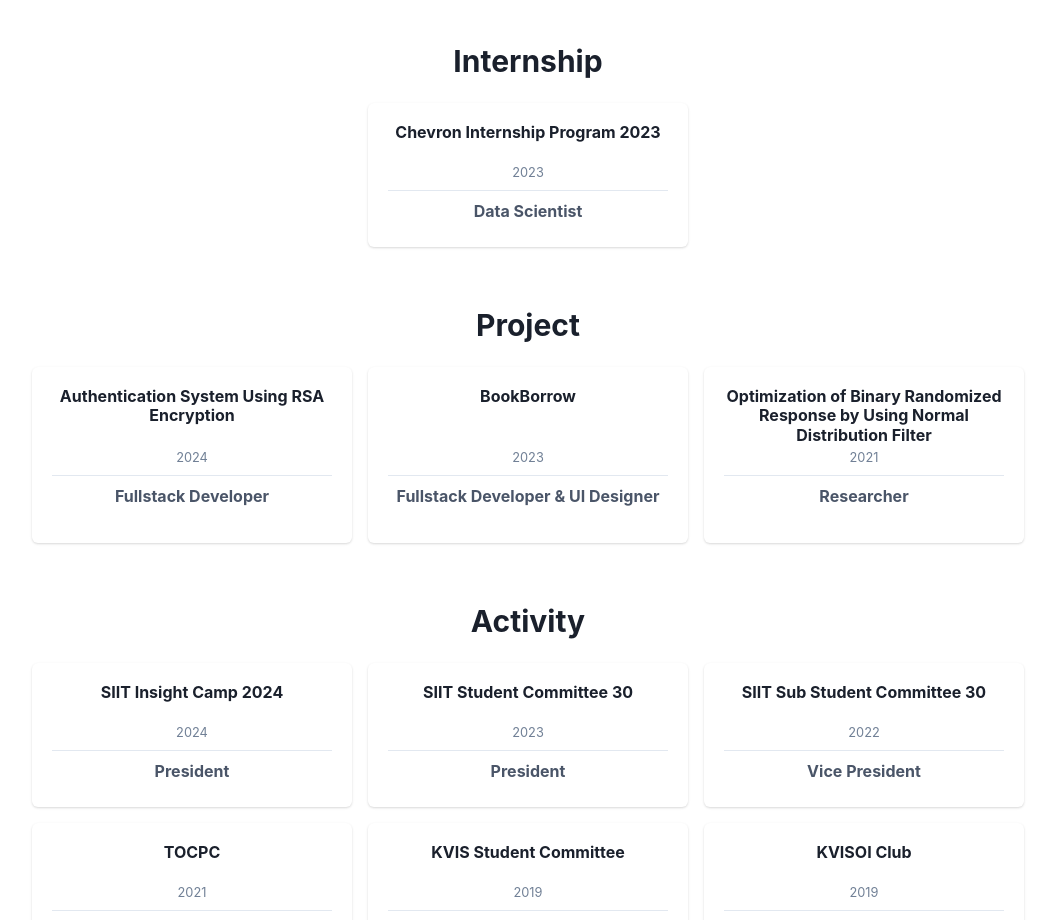
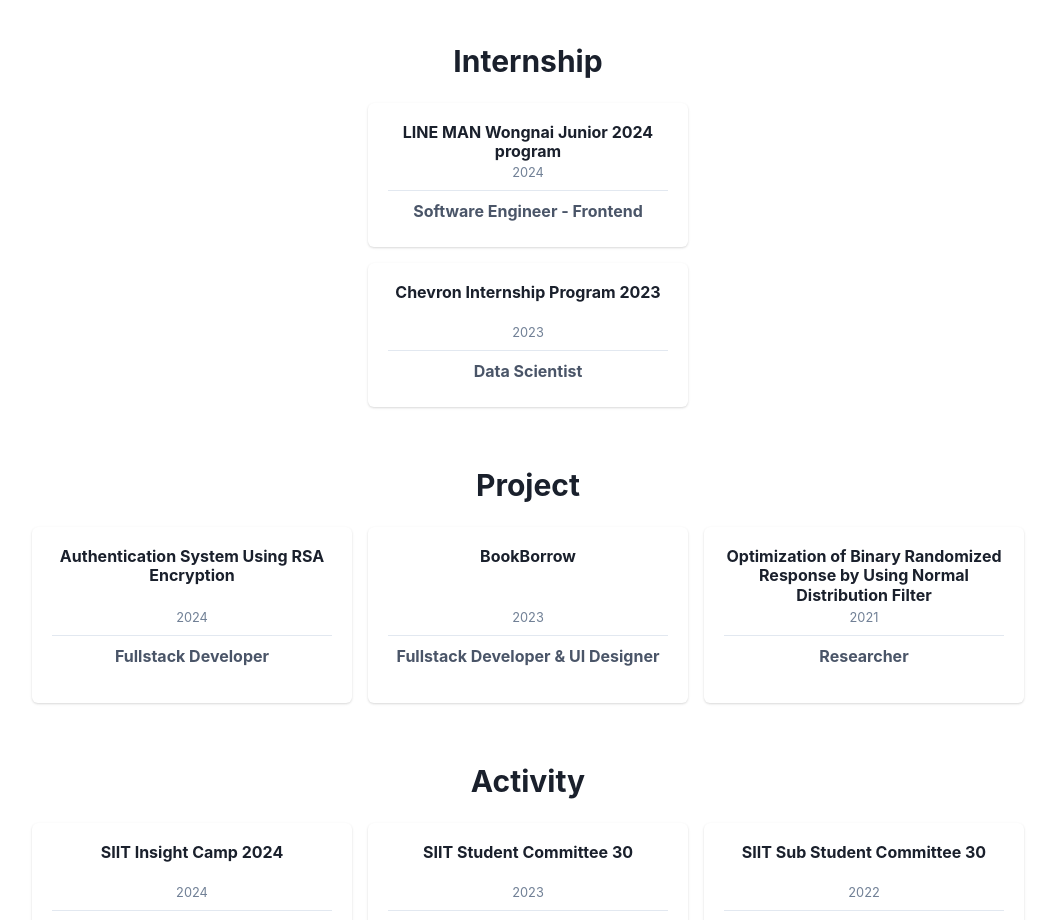
Before and after one commit to T0peerakarn/my-resume, a React (Vite) app: page / in a window 1280 px wide. Shown: the part 2980-3900 px from the top of the page, without its empty margins (112-1167 px from the left). Built offline with nearby package versions, Linux system fonts and the light colour scheme.

Commit message:
Update experience-intern

```diff
--- a/src/contents/experiences.js
+++ b/src/contents/experiences.js
@@ -10,6 +10,12 @@
         }
     ],
     internships: [
+        {
+            name: 'LINE MAN Wongnai Junior 2024 program',
+            year: '2024',
+            role: 'Software Engineer - Frontend',
+            bio: 'To be updated'
+        },
         {
             name: 'Chevron Internship Program 2023',
             year: '2023',
```
